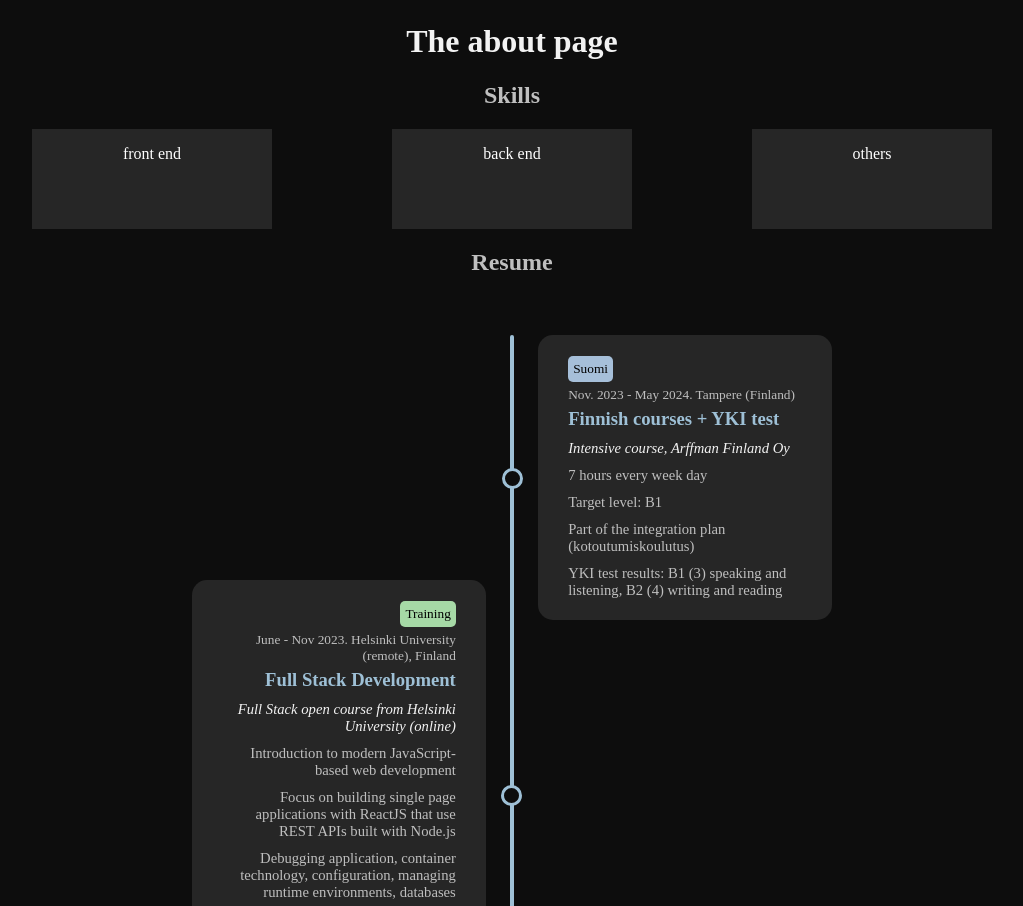
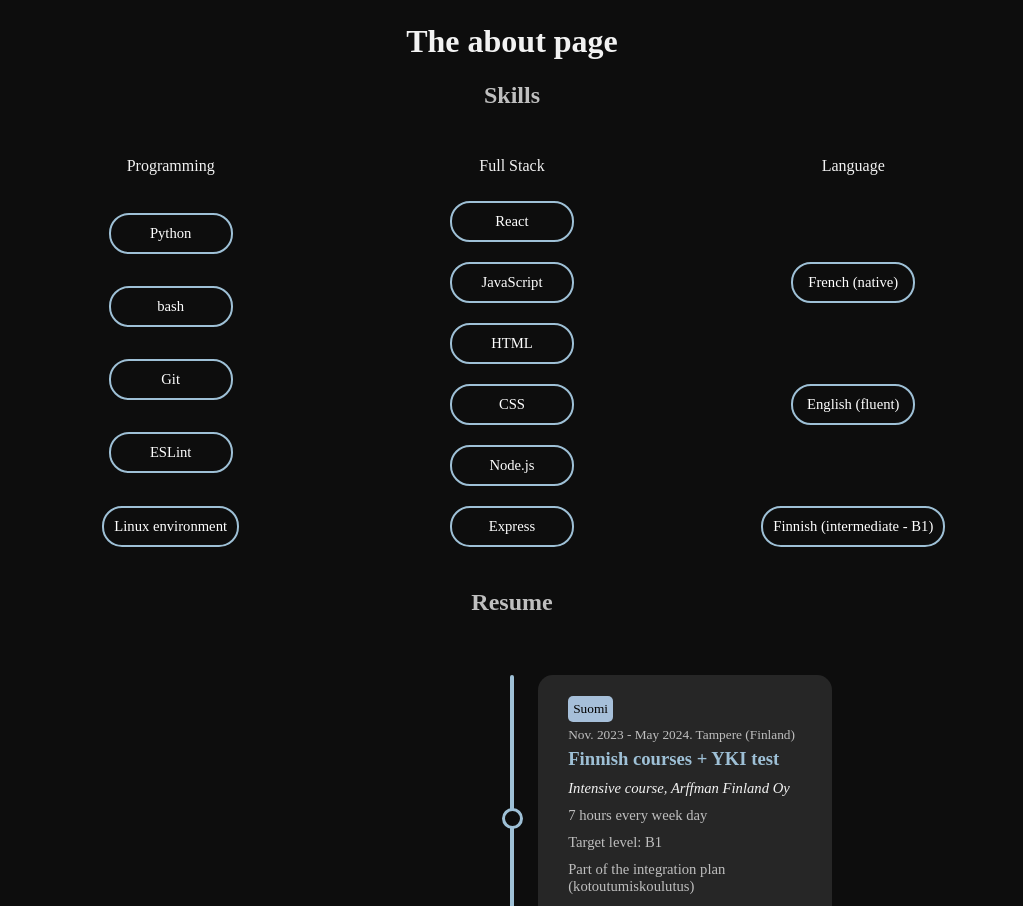
Before and after one commit to nuoskala/portfolio, a React app in the folder portfolio-front/: page / in a window 1280 px wide. Shown: the part 980-1886 px from the top of the page, without its empty margins (128-1151 px from the left). Built offline with nearby package versions, Linux system fonts and the light colour scheme; the HTML template or start-up script is replaced by a standard one.

Commit message:
feat/style: add skills section

```diff
--- a/portfolio-front/src/App.css
+++ b/portfolio-front/src/App.css
@@ -107,16 +107,46 @@ p.name {
   color: white;
   display: flex;
   justify-content: space-between;
-  align-items: center;
-  width: 75vw;
+  align-items: stretch;
+  width: 80vw;
   margin: 0 auto;
 }
 
+.skills-title {
+  color: var(--title-color);
+  text-align: center;
+  font-weight: normal;
+  white-space: pre-line;
+  width: 100%;
+}
+.skills-subcontainer:hover .skills-title {
+  -webkit-text-stroke: 1px var(--title-color); /* appear like bold and prevent shifting*/
+}
+
+.skills-subcontainer {
+  border: 2px solid transparent;
+  width: 25%;
+  display: flex;
+  flex-wrap: wrap;
+  align-content: space-between;
+  justify-content: center;
+  margin: 0 auto;
+  padding: 10px;
+}
+
+.skills-subcontainer:hover{
+  border-image: linear-gradient(to left top, var(--cta-color-light), var(--dark-100), var(--sec-color)) 1;
+  border-width: 2px;
+}
+
 .skills-item {
-  width: 25%;
-  height: 100px;
-  background-color: var(--dark-200);
+  border-radius: 20px;
+  padding: 10px;
+  margin: 10px 25px;
+  min-width: 100px;
+  font-size: 11pt;
   text-align: center;
+  border: 2px solid var(--sec-color);
 }
 
 /* --- --- --- Resume timeline --- --- --- */
@@ -250,7 +280,8 @@ p.name {
   right: 0;
   z-index: 100;
 
-  /* .resume-container .resume-item:nth-child(odd) .circle {
+  /* to make triangle / arrows
+  .resume-container .resume-item:nth-child(odd) .circle {
 	width: 0;
 	height: 0;
 	border-top: 8px solid transparent;
@@ -264,12 +295,10 @@ p.name {
   */
 }
 .resume-container .resume-item:nth-child(even) .circle{
-
   left: auto;
   right: calc(-2vw - 10px);
 
-
-  /*
+  /* to make triangle / arrows
   width: 0;
 	height: 0;
 	border-top: 8px solid transparent;
--- a/portfolio-front/src/components/About.jsx
+++ b/portfolio-front/src/components/About.jsx
@@ -11,7 +11,7 @@ const resumeData = [
         ],
         date: 'Nov. 2023 - May 2024',
         tags: ['Suomi'],
-        id: 'Fullstack Open'
+        id: 'Arffman'
     },
   {
       title: 'Full Stack Development ',
@@ -128,6 +128,14 @@ const resumeData = [
 
 ];
 
+const skillDevData = ['React', 'JavaScript', 'HTML', 'CSS', 'Node.js', 'Express'];
+const skillProgData = ['Python', 'bash', 'Git', 'ESLint', 'Linux environment'];
+const skillLanguageData = [
+    'French (native)', 'English (fluent)', 'Finnish (intermediate - B1)',
+];
+
+
+const skillData = {skillDevData, skillProgData, skillLanguageData}
 
 
 const Tag = (prop) => {
@@ -200,20 +208,41 @@ const ResumeItem = (prop) => {
   )
 }
 
-const Skills = () => (
-  <div className="skills-container">
-    <div className="skills-item">
-      <p>front end</p>
-    </div>
-    <div className="skills-item">
-      <p>back end</p>
-    </div>
-    <div className="skills-item">
-      <p>others</p>
+const Skills = ({data}) =>
+    {
+    const skillsDev = data.skillDevData.map((s, index )=>
+        <div key={index} className="skills-item">{s}</div>
+    )
+    const skillsProg = data.skillProgData.map((s, index )=>
+        <div key={index} className="skills-item">{s}</div>
+    )
+    const skillsLanguageSoftskill = data.skillLanguageData.map((s, index )=>
+        <div key={index} className="skills-item">{s}</div>
+    )
+
+    return (
+    <div className="skills-container">
+
+    <div className="skills-subcontainer">
+    <p className="skills-title">Programming</p>
+        {skillsProg}
     </div>
 
-  </div>
-)
+    <div className="skills-subcontainer">
+        <p className="skills-title">Full Stack</p>
+        {skillsDev}
+    </div>
+
+
+    <div className="skills-subcontainer">
+    <p className="skills-title">Language</p>
+
+        {skillsLanguageSoftskill}
+    </div>
+    </div>
+
+    )
+    }
 
 
 
@@ -244,7 +273,7 @@ const About = () => {
       <h1>The about page</h1>
 
       <h2>Skills</h2>
-      <Skills />
+      <Skills data={skillData} />
 
       <h2>Resume</h2>
       <Resume />
```
